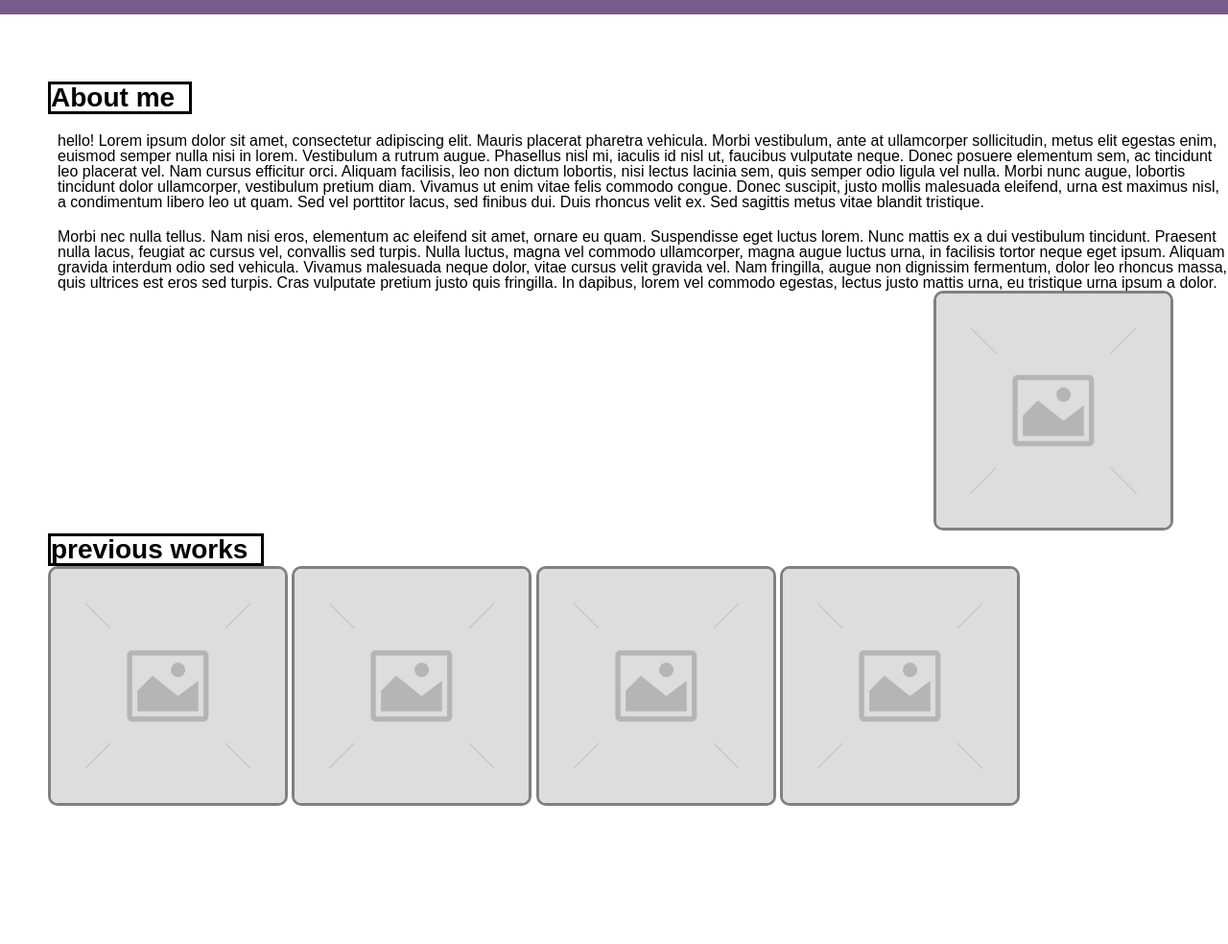
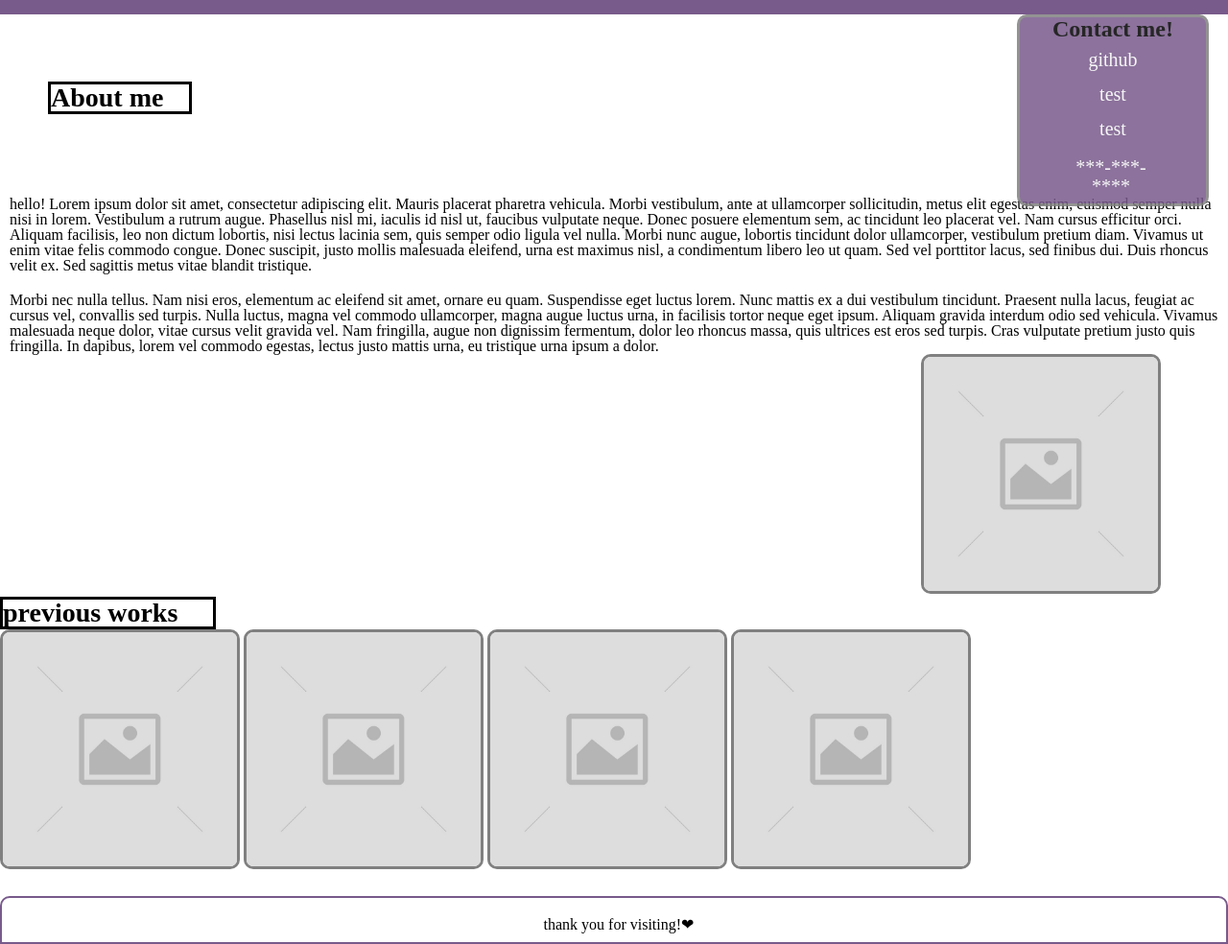
Before and after one commit to AFF321/hw-2-portfolio-website, a plain HTML site: page index.html in a window 1280 px wide. Shown: the part 55-1039 px from the top of the page at 96% size. Before the commit the page ends 898 px from the top, so only its background shows below. Drawn offline with Linux system fonts and the light colour scheme.

Commit message:
added all place holder images for future projects, added a fixed contact me with some placeholders as well as finished flex with images, and finally a footer with images that either disappear or wrap depending on window size

```diff
--- a/assets/style.css
+++ b/assets/style.css
@@ -3,9 +3,12 @@
 
 }
  body{
+     position: relative;
     display: flex;
     flex-wrap: wrap;
     flex-direction: column;
+    height: auto;
+    font-family: 'Times New Roman', Times, serif;
 }
 header{
     float: left;
@@ -61,14 +64,16 @@ nav a {
 
 #link{
    top: 16px;
+   left: 20px;
    padding-left: 10px;
    padding-right: 10px;
 }
 #link2{
+    padding-top: 3px;
     margin-left:90px;
    padding-left: 10px;
    padding-right: 10px;
-    left: 20px;
+    left: 50px;
 }
 nav a:hover{
     color: whitesmoke;
@@ -88,6 +93,9 @@ h2{
     border-style: solid;
     border-width: 3px;
     align-items: flex-start;
+}
+h3{
+    font-size: 150%;
 }
 #h22{
     width: 225px;
@@ -126,6 +134,85 @@ p{
 .schoolwork:hover{
     opacity: .8;
 }
+#float{
+    position: relative;
+    height: auto;
+
+}
+figure{
+    position: fixed;
+    top: 70px;
+    right: 20px;
+    background-color: rgb(120, 90, 139);
+    opacity: .85;
+    text-align: center;
+    height: 200px;
+    width: 200px;
+    border-radius: 10px;
+    border-color: gray;
+    border-style:solid;
+
+}
+h3{
+    font-size: 150%;
+    margin-bottom: 10px;
+}
+.contact{
+    color: whitesmoke;
+    text-decoration: none;
+
+}
+.a{
+
+}
+figure a{
+    font-size: 125%;
+}
+figure a:hover{
+    color: red;
+}
+figure p{
+    width: 100px;
+    margin-left: 45px;
+    font-size: 125%;
+}
+footer{
+    border-color: rgb(120, 90, 139);
+    border-width: 2px;
+    border-style: solid;
+    border-radius: 10px 10px 0 0;
+    height:50px;
+    margin-top: 25px;
+    text-align: center;
+}
+#foot::after{
+    content:'\2764' ;
+}
+@media screen and (max-width:850px) {
+    figure{
+        opacity: 0.8;
+    }
+}
+@media screen and (max-width:800px) {
+    figure{
+        opacity: 0.6;
+    }
+}
+@media screen and (max-width:768px) {
+    figure{
+        opacity: 0.4;
+    }
+}
+@media screen and (max-width:700px) {
+    figure{
+        opacity: 0.2;
+    }
+}
+@media screen and (max-width:650px) {
+    figure{
+        opacity: 0;
+    }
+}
 @media screen and (max-width:850px) {
     #pic{
         opacity: 0.8;
--- a/index.html
+++ b/index.html
@@ -17,9 +17,11 @@
         <br />
         <a id="link2"href="#">Previous works</a>
     </nav>
+<div id="float">
+
     <div class="aboutme">
         <h2 id="h21">About me</h2>
-    <div>
+    </div>
     <div>
         <p>
             hello! Lorem ipsum dolor sit amet, consectetur adipiscing elit. Mauris placerat pharetra vehicula. Morbi vestibulum, ante at ullamcorper sollicitudin, metus elit egestas enim, euismod semper nulla nisi in lorem. Vestibulum a rutrum augue. Phasellus nisl mi, iaculis id nisl ut, faucibus vulputate neque. Donec posuere elementum sem, ac tincidunt leo placerat vel. Nam cursus efficitur orci. Aliquam facilisis, leo non dictum lobortis, nisi lectus lacinia sem, quis semper odio ligula vel nulla. Morbi nunc augue, lobortis tincidunt dolor ullamcorper, vestibulum pretium diam. Vivamus ut enim vitae felis commodo congue. Donec suscipit, justo mollis malesuada eleifend, urna est maximus nisl, a condimentum libero leo ut quam. Sed vel porttitor lacus, sed finibus dui. Duis rhoncus velit ex. Sed sagittis metus vitae blandit tristique.
@@ -33,15 +35,21 @@
         <h2 id="h22">previous works</h2>
     </div>
     <div id="cards">
-
             <a class="schoolwork" href="#"><img class="schoolworkpic" src="./assets/Images/R56e0041930a47238a7f23cb3b84c62e1.jpg"></a>
-
             <a class="schoolwork" href="#"><img class="schoolworkpic" src="./assets/Images/R56e0041930a47238a7f23cb3b84c62e1.jpg"></a>
-
             <a class="schoolwork" href="#"><img class="schoolworkpic" src="./assets/Images/R56e0041930a47238a7f23cb3b84c62e1.jpg"></a>
-
             <a class="schoolwork" href="#"><img class="schoolworkpic" src="./assets/Images/R56e0041930a47238a7f23cb3b84c62e1.jpg"></a>
     </div>
-
+    <figure>
+        <h3>Contact me!</h3>
+        <div class="a"><a class="contact" href="#">github</a></div>
+        <br>
+        <div class="a"><a class="contact"href="#">test</a></div>
+        <br>
+    <div class="a"><a class="contact"href="#">test</a></div>
+        <p class="contact">***-***-****</p>
+    </figure>
+</div>
+    <footer><p id="foot">thank you for visiting!</p> </footer>
 </body>
 </html>
```
